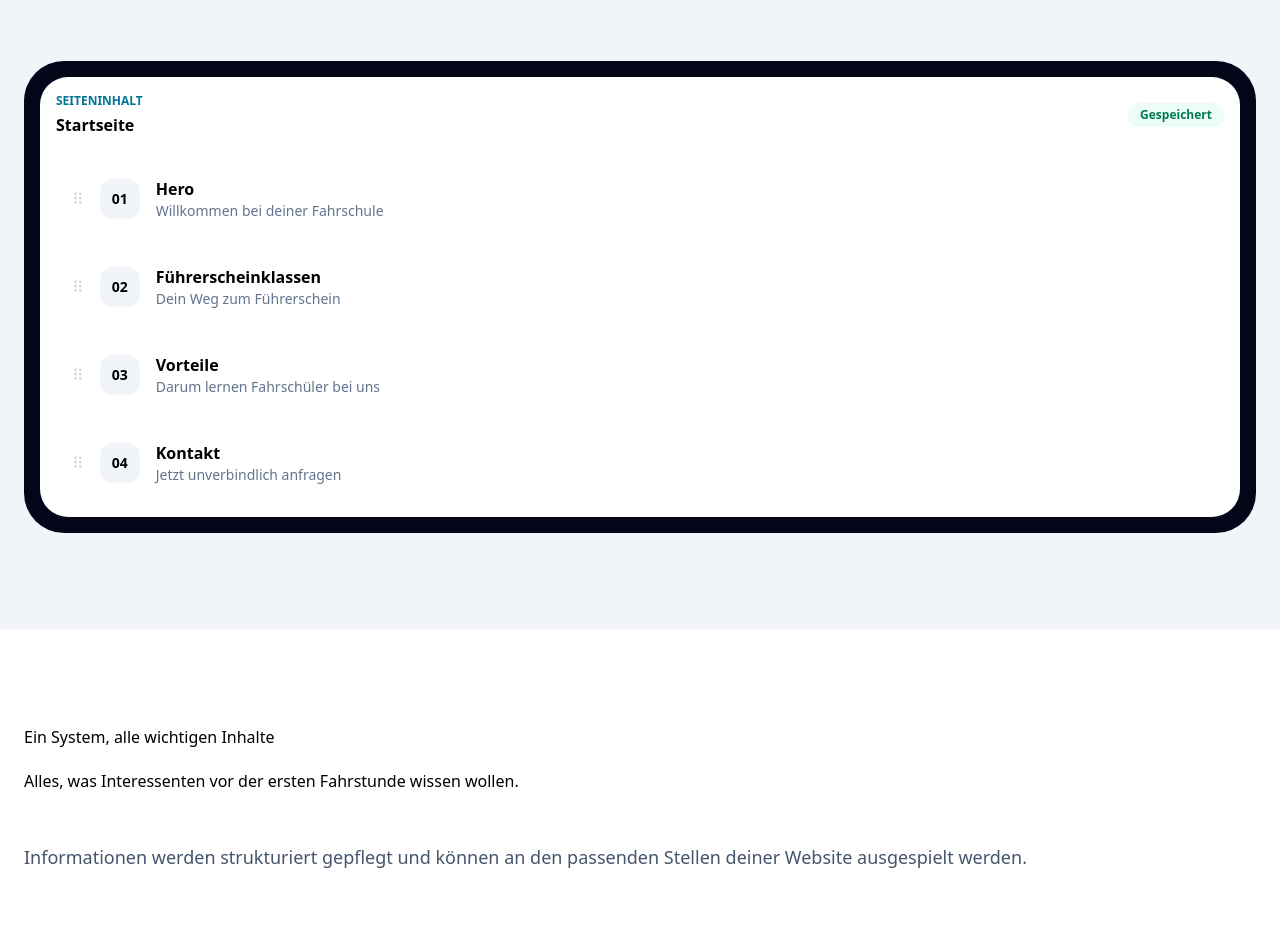
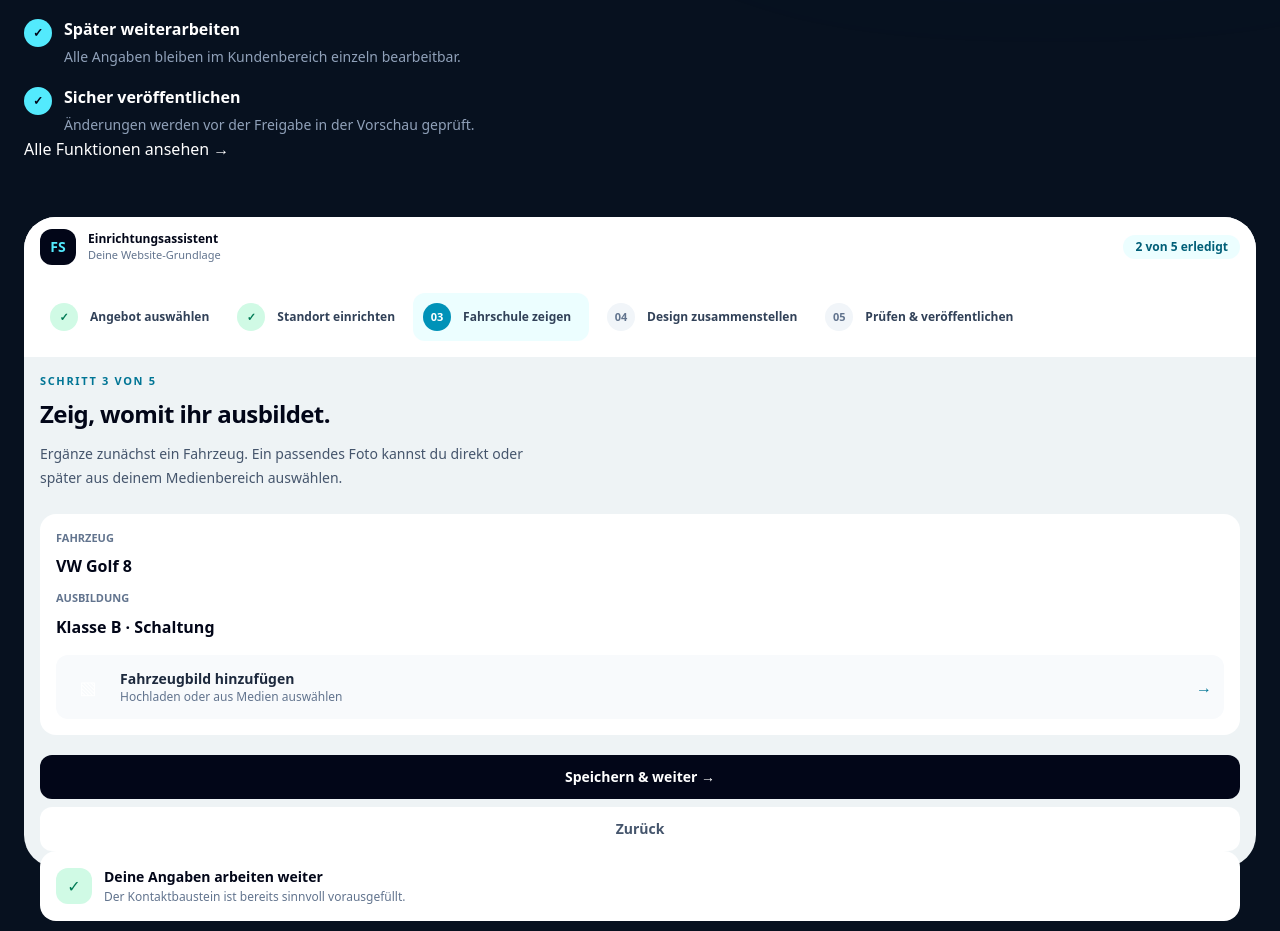
Before and after one commit to ENJOMEDIA/fahrseiten, a Next.js app: page / in a window 1280 px wide. Shown: the part 3721-4652 px from the top of the page. Built offline with nearby package versions, Linux system fonts and the light colour scheme; no server answers; the database is empty.

Commit message:
feat: geführte Einrichtung auf Landingpage zeigen

```diff
--- a/src/app/page.tsx
+++ b/src/app/page.tsx
@@ -30,6 +30,34 @@ const productAreas = [
     title: "Dein Auftritt",
     text: "Logo, Favicon und Seitenbilder bleiben zentral verwaltet und werden für schnelle Ladezeiten optimiert.",
     tone: "bg-indigo-50 text-indigo-950",
+  },
+] as const;
+
+const guidedSetupSteps = [
+  {
+    number: "01",
+    title: "Angebot auswählen",
+    text: "Führerscheinklassen auswählen und verständlich beschreiben.",
+  },
+  {
+    number: "02",
+    title: "Standort einrichten",
+    text: "Adresse, Kontaktwege und Öffnungszeiten einmal zentral pflegen.",
+  },
+  {
+    number: "03",
+    title: "Fahrschule zeigen",
+    text: "Fahrzeuge, Team, Preise und passende Bilder ergänzen.",
+  },
+  {
+    number: "04",
+    title: "Design zusammenstellen",
+    text: "Theme wählen und vorbereitete Inhaltsmodule anordnen.",
+  },
+  {
+    number: "05",
+    title: "Prüfen & veröffentlichen",
+    text: "Mobil und am Desktop kontrollieren und bewusst freigeben.",
   },
 ] as const;
 
@@ -123,6 +151,184 @@ function ProductStage() {
         </div>
       </div>
     </div>
+  );
+}
+
+function GuidedSetupStage() {
+  return (
+    <section className="relative overflow-hidden bg-[#07111f] px-6 py-24 text-white sm:py-32">
+      <div
+        aria-hidden="true"
+        className="absolute top-[-16rem] left-1/2 h-[34rem] w-[52rem] -translate-x-1/2 rounded-full bg-cyan-400/15 blur-[100px]"
+      />
+      <div className="relative mx-auto grid max-w-7xl gap-14 lg:grid-cols-[.85fr_1.15fr] lg:items-center">
+        <div>
+          <p className="text-xs font-semibold tracking-[.2em] text-cyan-300 uppercase">
+            Geführte Ersteinrichtung
+          </p>
+          <h2 className="mt-5 text-4xl leading-[1.02] font-semibold tracking-[-0.05em] text-balance sm:text-6xl">
+            Kein leeres System. Ein klarer Weg zur fertigen Website.
+          </h2>
+          <p className="mt-7 max-w-xl text-lg leading-8 text-slate-300">
+            FahrSeiten führt dich durch genau die Informationen, die eine gute
+            Fahrschulwebsite braucht. Du pflegst deine Daten zuerst – und
+            gestaltest danach mit bereits gefüllten Bausteinen.
+          </p>
+          <div className="mt-9 grid gap-4 sm:grid-cols-2 lg:grid-cols-1 xl:grid-cols-2">
+            {[
+              [
+                "Einmal eintragen",
+                "Kontaktdaten erscheinen automatisch in passenden Bereichen.",
+              ],
+              [
+                "Fortschritt behalten",
+                "Die Checkliste zeigt jederzeit, was noch vorbereitet werden sollte.",
+              ],
+              [
+                "Später weiterarbeiten",
+                "Alle Angaben bleiben im Kundenbereich einzeln bearbeitbar.",
+              ],
+              [
+                "Sicher veröffentlichen",
+                "Änderungen werden vor der Freigabe in der Vorschau geprüft.",
+              ],
+            ].map(([title, text]) => (
+              <div className="flex gap-3" key={title}>
+                <span className="mt-0.5 grid size-7 shrink-0 place-items-center rounded-full bg-cyan-300 text-xs font-bold text-slate-950">
+                  ✓
+                </span>
+                <div>
+                  <p className="font-semibold text-white">{title}</p>
+                  <p className="mt-1 text-sm leading-6 text-slate-400">
+                    {text}
+                  </p>
+                </div>
+              </div>
+            ))}
+          </div>
+          <Link className="premium-button mt-10" href="/funktionen">
+            Alle Funktionen ansehen <span aria-hidden="true">→</span>
+          </Link>
+        </div>
+
+        <div className="relative lg:pl-6">
+          <div className="absolute -inset-8 rounded-[3rem] bg-gradient-to-br from-cyan-400/15 to-indigo-500/10 blur-2xl" />
+          <div className="relative overflow-hidden rounded-[2rem] border border-white/10 bg-[#eef3f5] shadow-2xl shadow-black/40">
+            <div className="flex items-center justify-between border-b border-slate-200 bg-white px-4 py-3 sm:px-6">
+              <div className="flex items-center gap-3">
+                <span className="grid size-9 place-items-center rounded-xl bg-slate-950 text-sm font-semibold text-cyan-300">
+                  FS
+                </span>
+                <div>
+                  <p className="text-xs font-semibold text-slate-950">
+                    Einrichtungsassistent
+                  </p>
+                  <p className="text-[11px] text-slate-500">
+                    Deine Website-Grundlage
+                  </p>
+                </div>
+              </div>
+              <span className="rounded-full bg-cyan-50 px-3 py-1 text-xs font-semibold text-cyan-800">
+                2 von 5 erledigt
+              </span>
+            </div>
+
+            <div className="grid md:grid-cols-[12rem_minmax(0,1fr)]">
+              <aside className="border-b border-slate-200 bg-white p-4 md:border-r md:border-b-0">
+                <div className="flex gap-2 overflow-x-auto md:block md:space-y-2">
+                  {guidedSetupSteps.map((step, index) => (
+                    <div
+                      className={`flex min-w-44 items-center gap-3 rounded-xl p-2.5 md:min-w-0 ${index === 2 ? "bg-cyan-50 ring-1 ring-cyan-200" : ""}`}
+                      key={step.number}
+                    >
+                      <span
+                        className={`grid size-7 shrink-0 place-items-center rounded-full text-[11px] font-bold ${index < 2 ? "bg-emerald-100 text-emerald-700" : index === 2 ? "bg-cyan-600 text-white" : "bg-slate-100 text-slate-500"}`}
+                      >
+                        {index < 2 ? "✓" : step.number}
+                      </span>
+                      <span className="text-xs font-semibold text-slate-700">
+                        {step.title}
+                      </span>
+                    </div>
+                  ))}
+                </div>
+              </aside>
+
+              <div className="p-4 sm:p-7">
+                <p className="text-[11px] font-semibold tracking-[.15em] text-cyan-700 uppercase">
+                  Schritt 3 von 5
+                </p>
+                <h3 className="mt-2 text-2xl font-semibold tracking-tight text-slate-950 sm:text-3xl">
+                  Zeig, womit ihr ausbildet.
+                </h3>
+                <p className="mt-3 max-w-lg text-sm leading-6 text-slate-600">
+                  Ergänze zunächst ein Fahrzeug. Ein passendes Foto kannst du
+                  direkt oder später aus deinem Medienbereich auswählen.
+                </p>
+
+                <div className="mt-6 rounded-2xl border border-slate-200 bg-white p-4 shadow-sm">
+                  <div className="grid gap-3 sm:grid-cols-[1fr_.7fr]">
+                    <div>
+                      <p className="text-[11px] font-semibold text-slate-500 uppercase">
+                        Fahrzeug
+                      </p>
+                      <p className="mt-2 font-semibold text-slate-950">
+                        VW Golf 8
+                      </p>
+                    </div>
+                    <div>
+                      <p className="text-[11px] font-semibold text-slate-500 uppercase">
+                        Ausbildung
+                      </p>
+                      <p className="mt-2 font-semibold text-slate-950">
+                        Klasse B · Schaltung
+                      </p>
+                    </div>
+                  </div>
+                  <div className="mt-4 flex items-center gap-3 rounded-xl bg-slate-50 p-3">
+                    <span className="grid size-10 place-items-center rounded-lg bg-gradient-to-br from-cyan-200 to-sky-100 text-lg">
+                      ▧
+                    </span>
+                    <div className="min-w-0 flex-1">
+                      <p className="text-sm font-semibold text-slate-800">
+                        Fahrzeugbild hinzufügen
+                      </p>
+                      <p className="truncate text-xs text-slate-500">
+                        Hochladen oder aus Medien auswählen
+                      </p>
+                    </div>
+                    <span className="text-cyan-700">→</span>
+                  </div>
+                </div>
+
+                <div className="mt-5 flex flex-col-reverse gap-2 sm:flex-row sm:justify-between">
+                  <span className="inline-flex min-h-11 items-center justify-center rounded-xl border border-slate-300 bg-white px-4 text-sm font-semibold text-slate-600">
+                    Zurück
+                  </span>
+                  <span className="inline-flex min-h-11 items-center justify-center rounded-xl bg-slate-950 px-5 text-sm font-semibold text-white">
+                    Speichern & weiter →
+                  </span>
+                </div>
+              </div>
+            </div>
+          </div>
+
+          <div className="maintenance-preview-card relative mx-4 -mt-4 flex items-center gap-3 rounded-2xl border border-cyan-200 bg-white p-4 text-slate-950 shadow-xl sm:mx-8 sm:-mt-5">
+            <span className="grid size-9 shrink-0 place-items-center rounded-xl bg-emerald-100 text-emerald-700">
+              ✓
+            </span>
+            <div>
+              <p className="text-sm font-semibold">
+                Deine Angaben arbeiten weiter
+              </p>
+              <p className="mt-0.5 text-xs text-slate-500">
+                Der Kontaktbaustein ist bereits sinnvoll vorausgefüllt.
+              </p>
+            </div>
+          </div>
+        </div>
+      </div>
+    </section>
   );
 }
 
@@ -240,6 +446,8 @@ export default async function MarketingStartPage() {
             </div>
           </div>
         </section>
+
+        <GuidedSetupStage />
 
         <section className="bg-slate-100 px-6 py-24 sm:py-32">
           <div className="mx-auto grid max-w-7xl items-center gap-16 lg:grid-cols-[.9fr_1.1fr]">
--- a/src/config/marketing.ts
+++ b/src/config/marketing.ts
@@ -18,6 +18,7 @@ export const marketingPlans = [
 ] as const;
 export const availableMarketingFeatures = [
   "Mandantenfähige Fahrschulwebsite",
+  "Geführte Einrichtung mit verständlicher Fortschrittsanzeige",
   "Kontrollierter Block-Builder",
   "Führerscheinklassen, Preise, Kurse, Team, Fahrzeuge und Standorte",
   "Eigene Domain mit DNS- und SSL-Begleitung",
```
